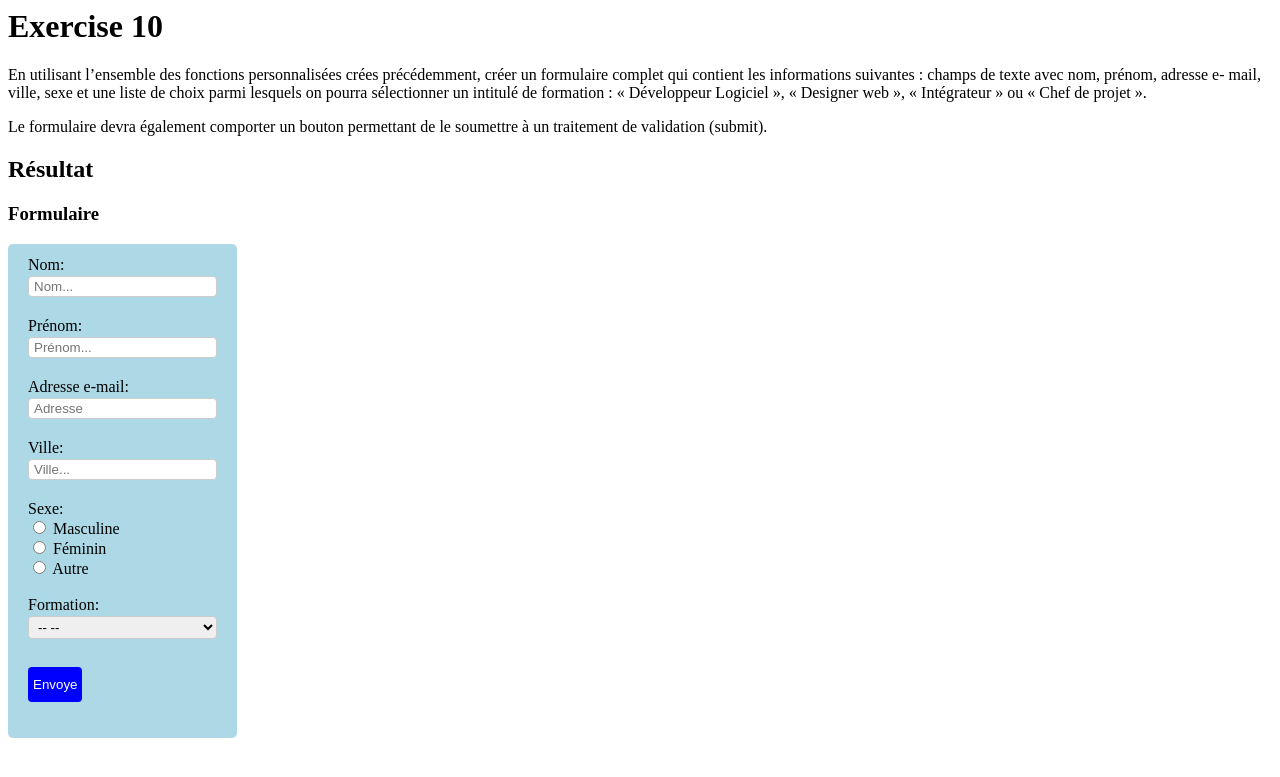
After one commit to raulzannoni/raul_ZANNONI, a PHP site: page /exo10.php in a window 1280 px wide. The commit adds this page. Shown: the top 777 px of the page. Run offline with PHP 8.4, Linux system fonts and the light colour scheme.

Commit message:
3rd commit

```diff
--- a/AlgoPHP/Partie2/exo1.php
+++ b/AlgoPHP/Partie2/exo1.php
@@ -1,8 +1,6 @@
 <h1>Exercise 1</h1>
 
-
 <p>Créer une fonction permettant de transformer une chaîne de caractère passée en argument en majuscules et en rouge. <br>
-
 
 <h2>Résultat</h2>
 
--- /dev/null
+++ b/AlgoPHP/Partie2/exo10.php
@@ -0,0 +1,141 @@
+<h1>Exercise 10</h1>
+
+<p>En utilisant l’ensemble des fonctions personnalisées crées précédemment, créer un formulaire complet qui contient les informations suivantes : champs de texte avec nom, prénom, adresse e- mail, ville, sexe et une liste de choix parmi lesquels on pourra sélectionner un intitulé de formation : « Développeur Logiciel », « Designer web », « Intégrateur » ou « Chef de projet ».<br>
+<p>Le formulaire devra également comporter un bouton permettant de le soumettre à un traitement de validation (submit).
+
+<h2>Résultat</h2>
+
+<style>
+
+input[type=text], select {
+  width: 100%;
+  padding: 2px 5px;
+  margin: 2px 0;
+  display: inline-block;
+  border: 1px solid #ccc;
+  border-radius: 4px;
+  box-sizing: border-box;
+}
+
+
+input[type=submit] {
+  width: fit-content;
+  background-color: blue;
+  color: white;
+  padding: 10px 5px;
+  margin: 8px 0;
+  border: none;
+  border-radius: 4px;
+  cursor: pointer;
+  transition: 0.5s;
+
+}
+
+input[type=submit]:hover {
+  background-color: darkblue;
+}
+
+
+/* style de la boite */
+div {
+    display: block;
+    margin: 8px 0;
+    border-radius: 5px;
+    background-color: lightblue;
+    padding: 12px 20px;
+    width: fit-content;
+}
+
+</style>
+
+<?php
+
+//fonction qui crée le formulaire complet
+function formulaire()
+    {
+        //tableau de les mots à afficher dans le formulaire
+        $nomsInput = [  "Nom",
+                        "Prénom",
+                        "Adresse e-mail",
+                        "Ville",
+                        "Sexe",
+                        "Formation"
+                    ];
+
+        //tableau de le genre à choissiser
+        $genre = [  "Masculine",
+                    "Féminin",
+                    "Autre"
+                ];
+
+        //tableau de le titre à choissiser
+        $titre =    [   "Développeur Logiciel",
+                        "Designer web",
+                        "Intégrateur",
+                        "Chef de projet"
+                    ];
+
+        $result = "<h3>Formulaire</h3>";
+
+        //debut de le formulaire - appuyer le bouton entraîne la redirection vers la page ELAN
+        $result .= "<div><form action='https://elan-formation.eu/accueil'>";
+
+        //mot et boite annexe pour chaque element de l'array
+        foreach($nomsInput as $valeur)
+            {
+                //boutons radio concernant  le genre de la personne
+                if($valeur == "Sexe")
+                    {
+                        $result .=  "<label for=".$valeur.">".$valeur.":</label><br>";
+
+                            //genre à afficher
+                            foreach($genre as $valeur)
+                                {
+                                    $result .="<input type='radio' id=".$valeur." name='civilité' value=".$valeur.">
+                                    <label for=".$valeur.">".$valeur."</label><br>";
+                                }
+                        $result .= "<br>";
+                    }
+
+                //liste deroulante concernant le titre de la personne
+                elseif($valeur == "Formation")
+                    {
+                        $result .=  "<label for=".$valeur.">".$valeur.":</label><br>
+                                     <select name=".$valeur."> id=".$valeur.">
+                                     <option value=''>-- --</option>";
+
+                            //titre de la liste deroulante
+                            foreach($titre as $valeur)
+                                {
+                                    $result .= "<option value=".$valeur.">".$valeur."</option><br>";
+                                }
+
+                        //fin de la liste deroulante
+                        $result .=  "</select><br><br>";
+
+                    }
+
+                //les autres éléments sont affichés dans un formulaire à remplir
+                else
+                    {
+                        $result .=  "<label for=".$valeur.">".$valeur.":</label><br>
+                                    <input type='text' placeholder=".$valeur."...><br><br>";
+                    }
+            }
+
+
+
+        //bouton à envoie
+        $result .= "<input type='submit' value='Envoye'>";
+
+        //fin de le formulaire
+        $result .= "</form></div>";
+
+        //imprime de le formulaire
+        echo $result;
+    }
+
+//appel de la fonction
+formulaire();
+
+?>
--- a/AlgoPHP/Partie2/exo2.php
+++ b/AlgoPHP/Partie2/exo2.php
@@ -1,5 +1,4 @@
 <h1>Exercise 2</h1>
-
 
 <p>Soit le tableau suivant :
 <code>$capitales = array ("France"=>"Paris","Allemagne"=>"Berlin","USA"=>"Washington","Italie"=>"Rome");</code><br>
@@ -45,7 +44,7 @@ function afficherTableHTML($array_ass)
 
     }
 
-//array associative des chaines à afficher
+//tableau associative des chaines à afficher
 $capitales = [
                 "France"=>"paris",
                 "Allemagne"=>"berlin",
--- a/AlgoPHP/Partie2/exo3.php
+++ b/AlgoPHP/Partie2/exo3.php
@@ -1,8 +1,6 @@
 <h1>Exercise 3</h1>
 
-
 <p> Afficher un lien hypertexte permettant d’accéder au site d’Elan Formation. Le lien devra s’ouvrir dans un nouvel onglet (_blank). <br>
-
 
 <h2>Résultat</h2>
 
@@ -11,6 +9,7 @@
 
 //link à ouvrir
 $link = "https://elan-formation.eu/accueil";
+
 //modalite d'ouverture: nouvel onglet
 $link_ext = "_blank";
 
--- a/AlgoPHP/Partie2/exo4.php
+++ b/AlgoPHP/Partie2/exo4.php
@@ -1,12 +1,10 @@
 <h1>Exercise 4</h1>
-
 
 <p>A partir de l’exercice 2, ajouter une colonne supplémentaire dans le tableau HTML qui contiendra le lien hypertexte de la page Wikipédia de la capitale (le lien hypertexte devra s’ouvrir dans un nouvel onglet et le tableau sera trié par ordre alphabétique <b>de la capitale)</b>.<br>
 <p>On admet que l’URL de la page Wikipédia de la capitale adopte la forme :<br>
 <a href="https://fr.wikipedia.org/wiki/" target="-blank">https://fr.wikipedia.org/wiki/</a><br><br>
 Le tableau passé en argument sera le suivant :<br>
 <code>$capitales = array ("France"=>"Paris","Allemagne"=>"Berlin", "USA"=>"Washington","Italie"=>"Rome","Espagne"=>"Madrid");</code>
-
 
 <h2>Résultat</h2>
 
@@ -54,7 +52,7 @@ function afficherTableHTML($array_ass)
 
     }
 
-//array associative des chaines à afficher
+//tableau associative des chaines à afficher
 $capitales = [
                 "France"=>"paris",
                 "Allemagne"=>"berlin",
```
Also changed, not shown: AlgoPHP/Partie2/exo11.php (added, +107 -0 lines), AlgoPHP/Partie2/exo5.php (+19 -6 lines), AlgoPHP/Partie2/exo7.php (added, +57 -0 lines), AlgoPHP/Partie2/exo8.php (added, +34 -0 lines), AlgoPHP/Partie2/exo9.php (added, +42 -0 lines), 1 other file.
